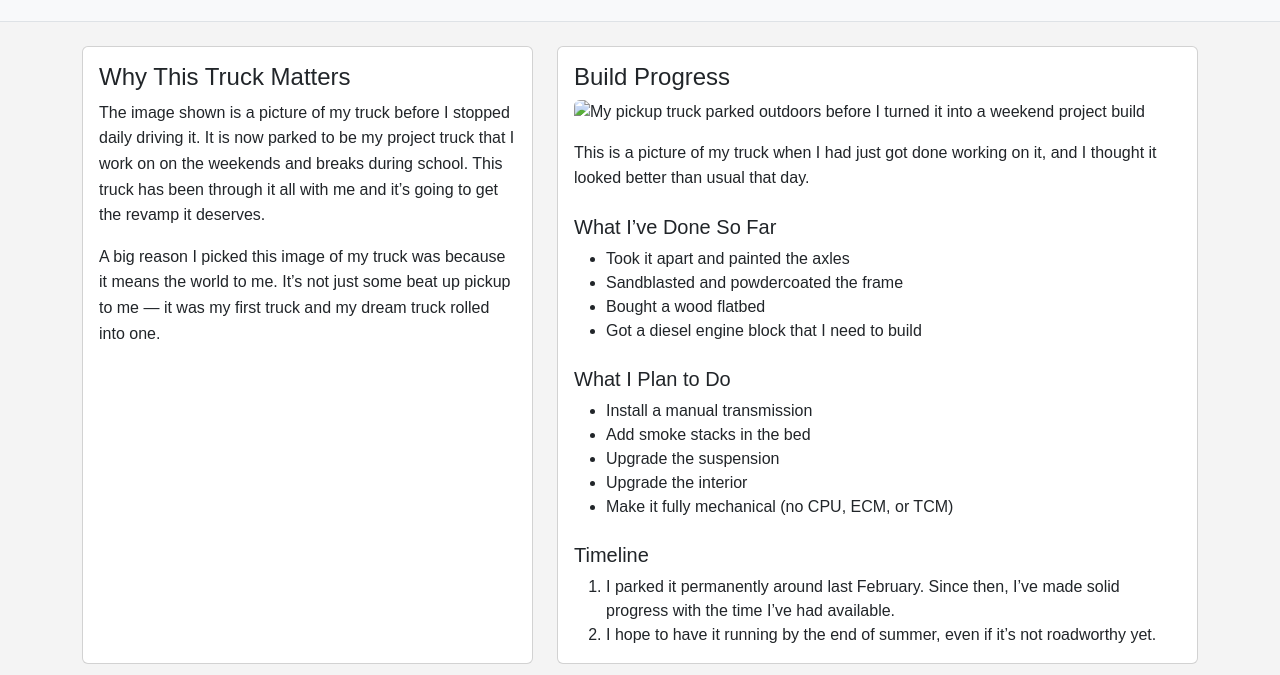
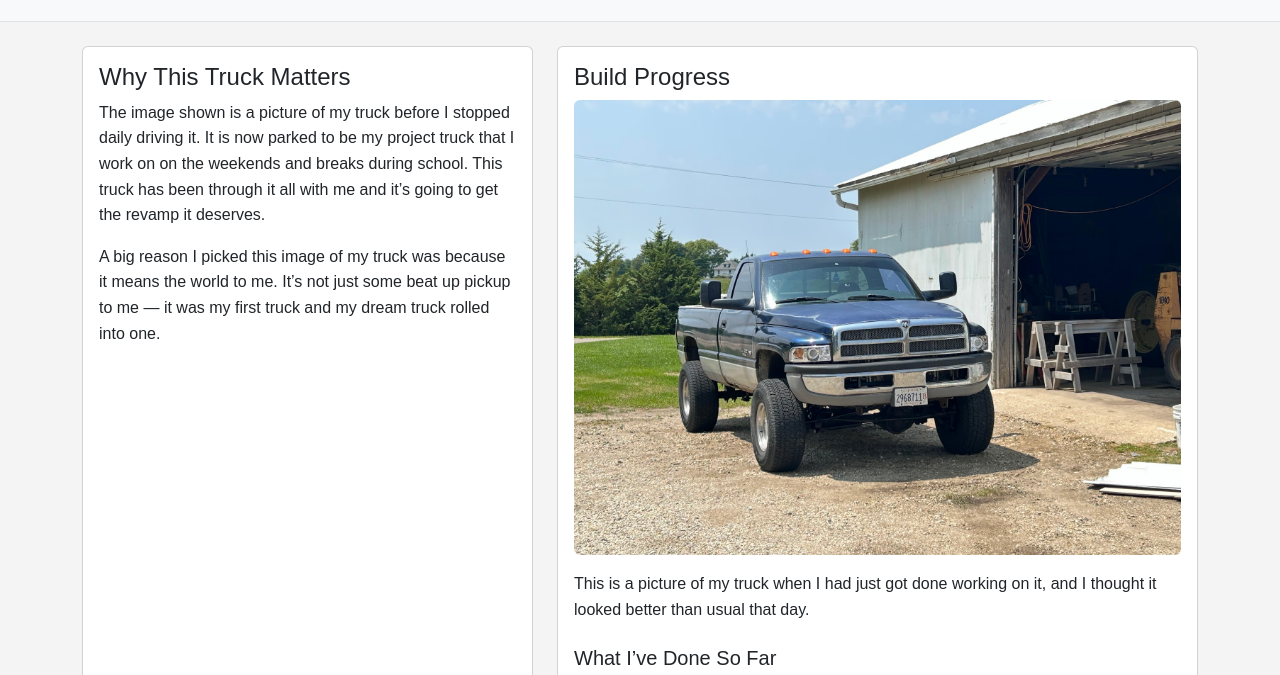
Before and after one commit to NevinBolin03/application-development, a website: page index.html in a window 1280 px wide. Shown: the part 122-797 px from the top of the page. Drawn offline with nearby package versions, Linux system fonts and the light colour scheme.

Commit message:
Fix truck image path

```diff
--- a/index.html
+++ b/index.html
@@ -41,7 +41,7 @@
             <h2 class="h4 card-title">Build Progress</h2>
 
             <img class="img-fluid rounded mb-3"
-                 src="images/truk.jpeg"
+                 src="images/truck.jpg"
                  alt="My pickup truck parked outdoors before I turned it into a weekend project build">
 
             <p>This is a picture of my truck when I had just got done working on it, and I thought it looked better than usual that day.</p>
```
Also changed, not shown: images/truck.jpg (renamed from images/truk.jpg).
